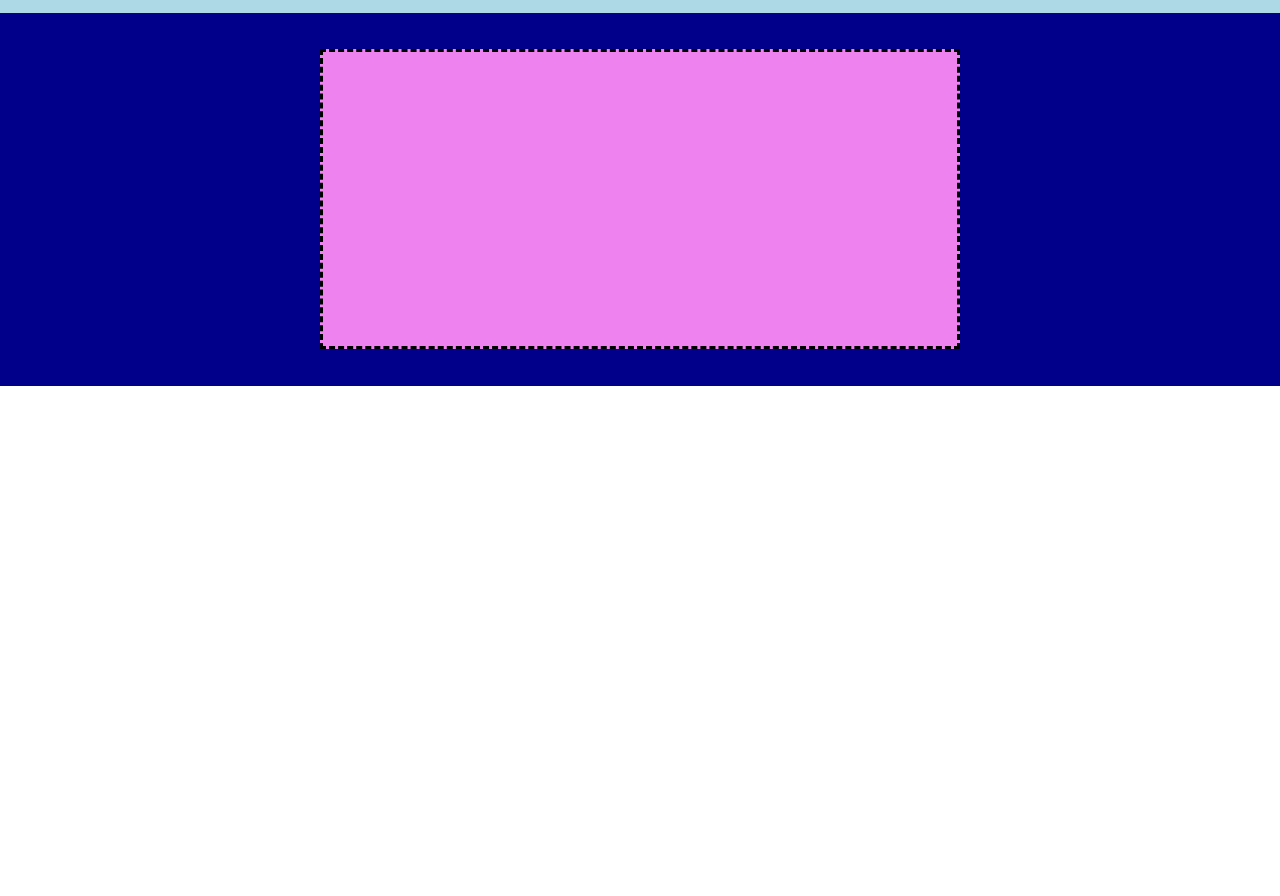
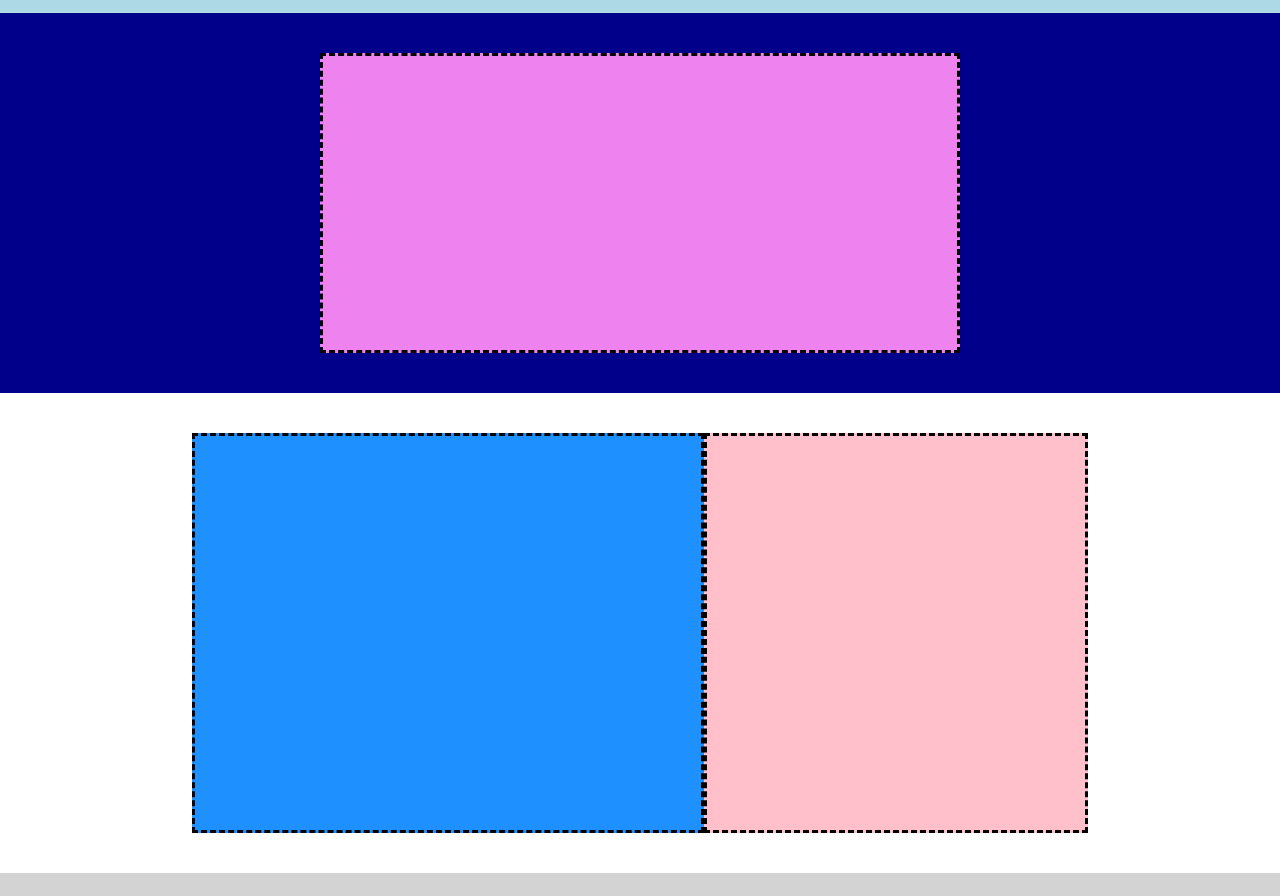
Before and after one commit to Ahri-code/htmlcss-struttura-discord, a plain HTML site: page index.html in a window 1280 px wide. Shown: the part 56-952 px from the top of the page. Before the commit the page ends 800 px from the top, so only its background shows below. Drawn offline with Linux system fonts and the light colour scheme.

Commit message:
Style(main): center of main Fix(main): class

```diff
--- a/css/style.css
+++ b/css/style.css
@@ -53,9 +53,37 @@ nav {
     height: 300px;
     width: 50%;
     background-color: #ee82ee;
-    margin-top: calc(100% / 35);
-    margin-bottom: calc(100% / 35);
+    margin-top: 2.5rem;
+    margin-bottom: 2.5rem;
     border: 3px dashed black;
 }
 
-/* Big Left */
+/* Big Left & Big Right*/
+
+.first-color {
+    background-color: white;
+}
+
+.second-color {
+    background-color: #d3d3d3;
+}
+
+.big {
+    height: 400px;
+    width: 40%;
+    background-color: #1e90ff;
+    margin-top: 2.5rem;
+    margin-bottom: 2.5rem;
+    border: 3px dashed black;
+}
+
+.small {
+    height: 400px;
+    width: 30%;
+    background-color: #ffc0cb;
+    margin-top: 2.5rem;
+    margin-bottom: 2.5rem;
+    border: 3px dashed black;
+}
+
+/* The Big One */
--- a/index.html
+++ b/index.html
@@ -52,12 +52,12 @@
 
             </div>
 
-            <div class="big first-color">
+            <div class="big">
 
             </div>
         </div>
         <!-- Big Left 2 -->
-        <di class="flex-container"v>
+        <di class="flex-container first-color">
             <div class="big">
 
             </div>
```
